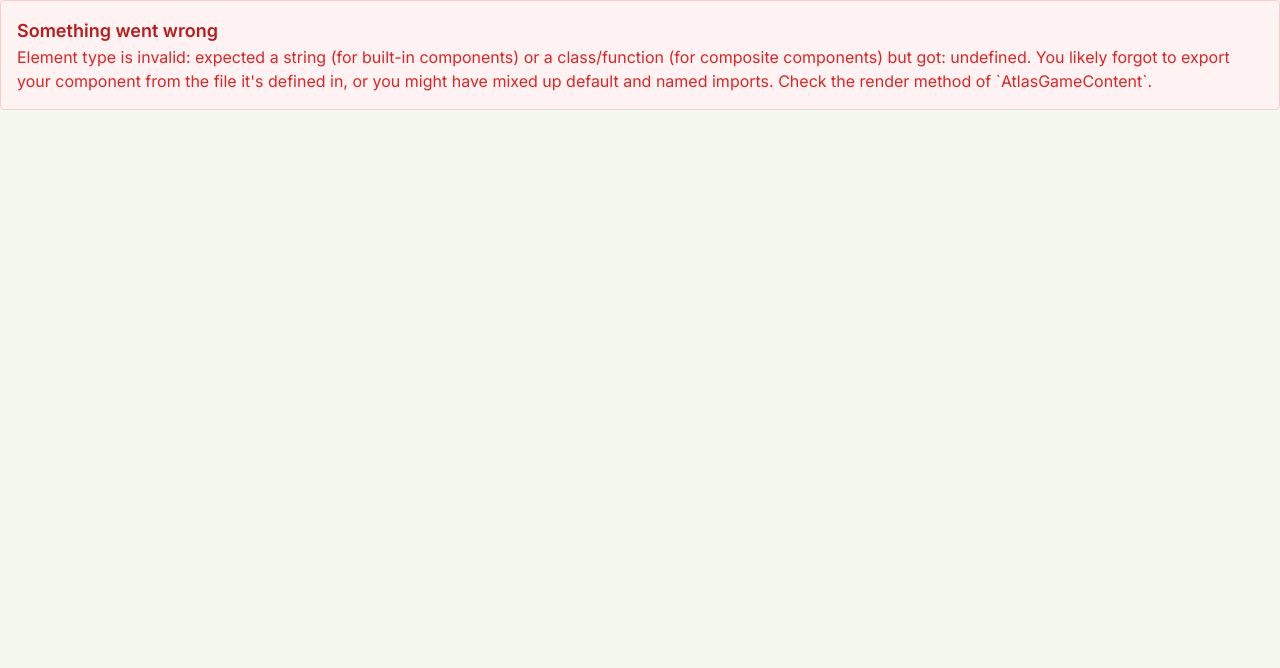
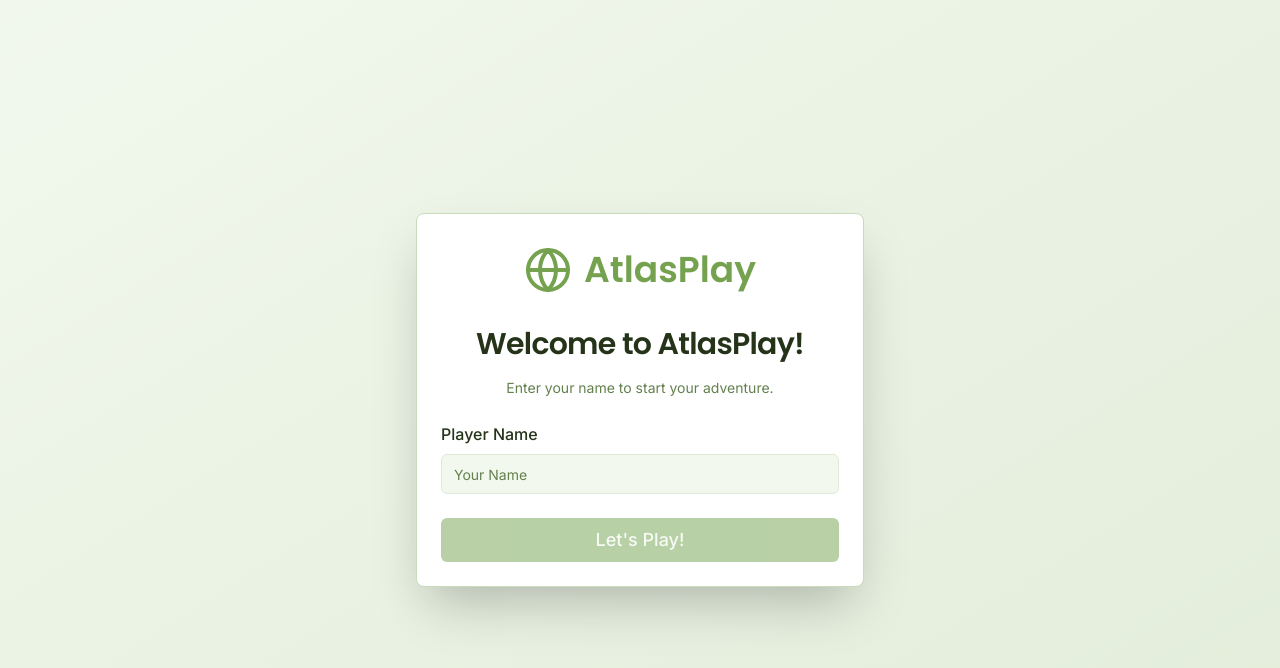
Before and after one commit to Hibroiamhere/Atlas-play, a Next.js app: page /play in a window 1280 px wide. Shown: the top 668 px of the page. Built offline with nearby package versions, Linux system fonts and the light colour scheme.

Commit message:
Fix Input component export and typing

```diff
--- a/src/components/ui/input.tsx
+++ b/src/components/ui/input.tsx
@@ -1,7 +1,23 @@
-import React from 'react';
+import * as React from "react"
 
-const Input = (props) => {
-    return <input {...props} />;
-};
+import { cn } from "@/lib/utils"
 
-export default Input;
+const Input = React.forwardRef<HTMLInputElement, React.ComponentProps<"input">>(
+  ({ className, type, ...props }, ref) => {
+    return (
+      <input
+        type={type}
+        className={cn(
+          "flex h-10 w-full rounded-md border border-input bg-background px-3 py-2 text-base ring-offset-background file:border-0 file:bg-transparent file:text-sm file:font-medium file:text-foreground placeholder:text-muted-foreground focus-visible:outline-none focus-visible:ring-2 focus-visible:ring-ring focus-visible:ring-offset-2 disabled:cursor-not-allowed disabled:opacity-50 md:text-sm",
+          className
+        )}
+        ref={ref}
+        {...props}
+      />
+    )
+  }
+)
+Input.displayName = "Input"
+
+export { Input }
+export default Input
```
